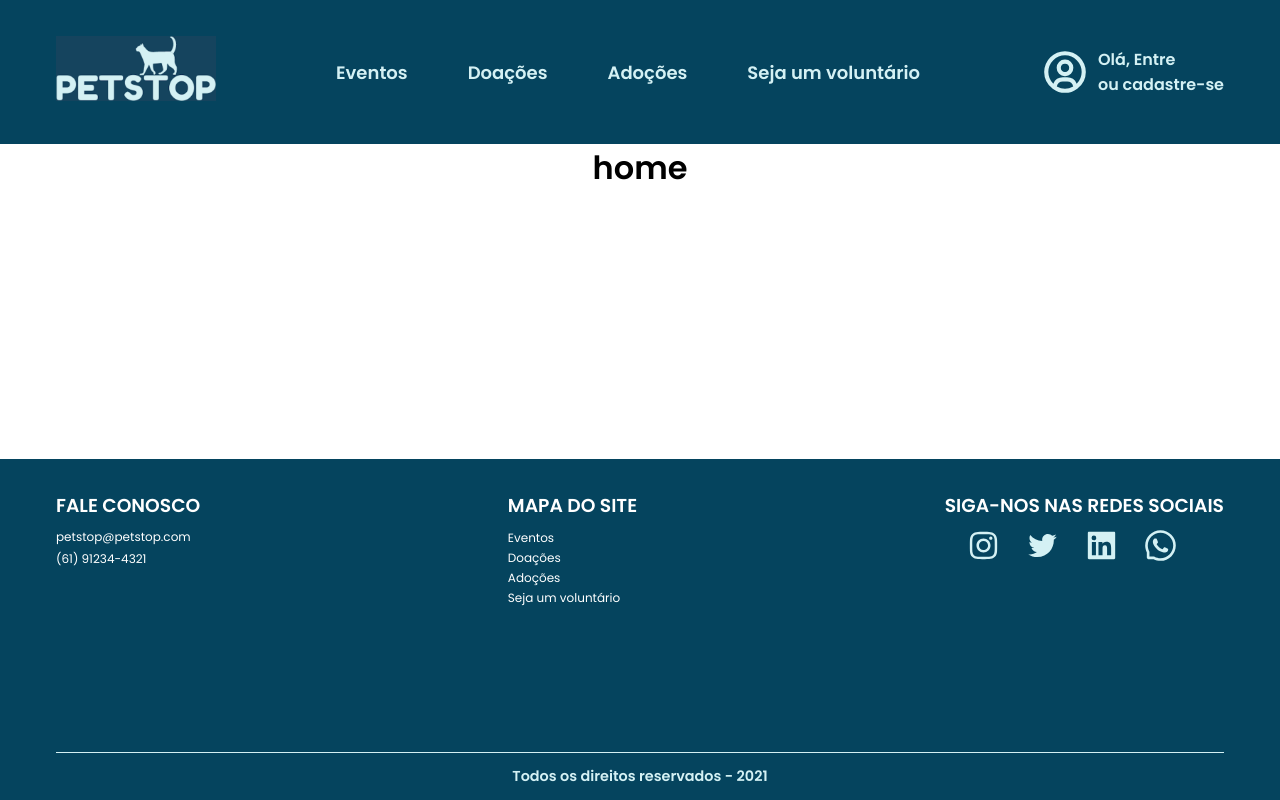
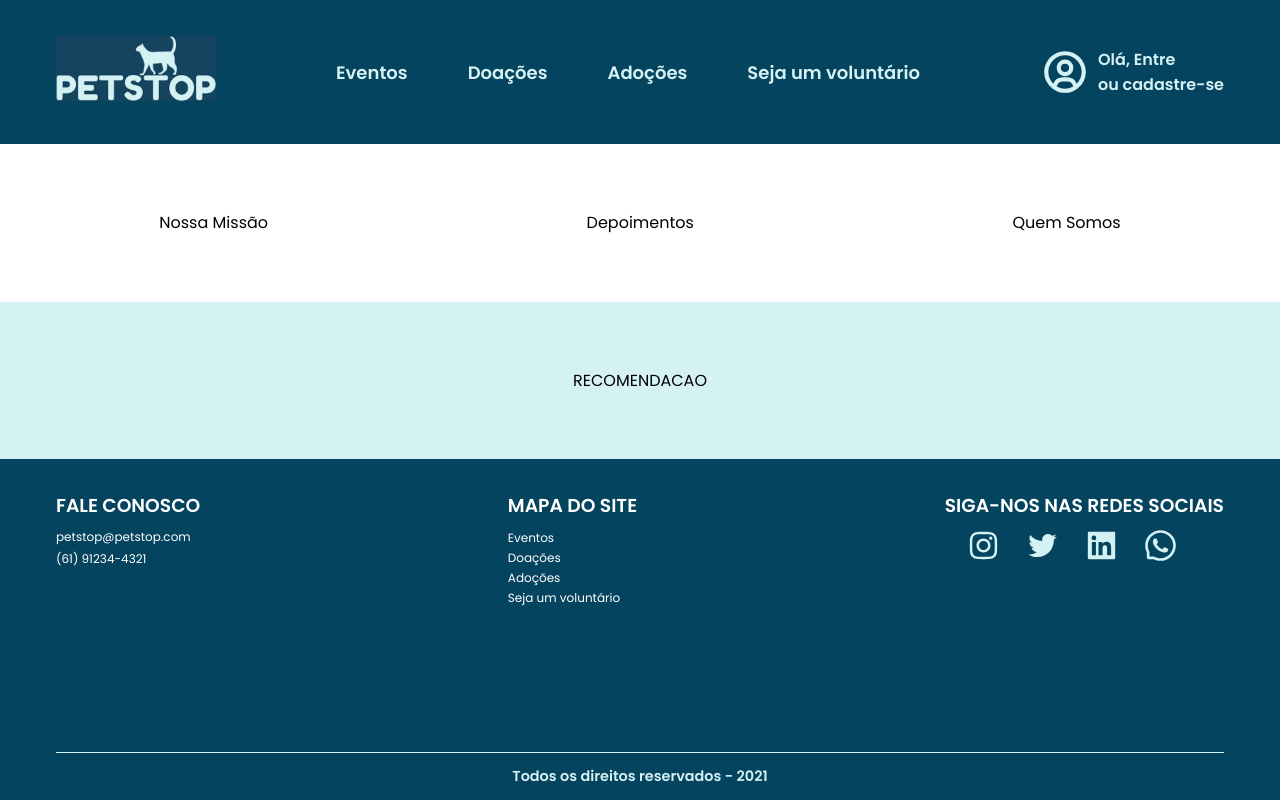
Before and after one commit to UnBArqDsw2021-1/2021.1_G3_PetStop_frontend, a React (Create React App) app: page / in a window 1280 px wide. Built offline with nearby package versions, Linux system fonts and the light colour scheme.

Commit message:
feat: Add home containers

```diff
--- a/src/pages/Home/index.tsx
+++ b/src/pages/Home/index.tsx
@@ -1,9 +1,15 @@
 import React from "react";
+import "./styles.css";
 
 export function Home() {
   return (
-    <div>
-      <h1>home</h1>
+    <div className="container">
+      <div className="top-container">
+        <div>Nossa Missão</div>
+        <div>Depoimentos</div>
+        <div>Quem Somos</div>
+      </div>
+      <div className="down-container">RECOMENDACAO</div>
     </div>
   );
 }
--- /dev/null
+++ b/src/pages/Home/styles.css
@@ -0,0 +1,28 @@
+.container {
+  display: flex;
+  flex: 1;
+  justify-content: center;
+  align-items: center;
+  flex-direction: column;
+  align-items: stretch;
+  width: 100%;
+}
+
+.top-container,
+.down-container {
+  display: flex;
+  flex: 1;
+  flex-direction: row;
+  justify-content: center;
+  align-items: center;
+  width: 100%;
+}
+
+.top-container {
+  background-color: white;
+  justify-content: space-around;
+}
+
+.down-container {
+  background-color: var(--blue-light);
+}
```
